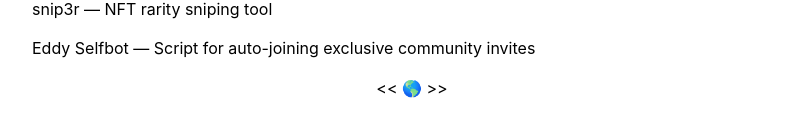
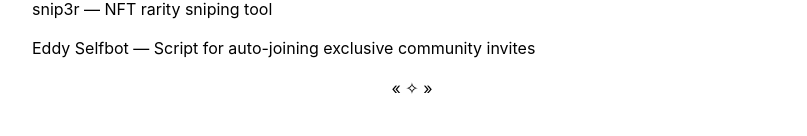
Before and after one commit to eddy-guo/eddyguo-website, a Next.js app: page / in a window 1280 px wide. Shown: the part 596-732 px from the top of the page, without its empty margins (238-1045 px from the left). Built offline with nearby package versions, Linux system fonts and the light colour scheme.

Commit message:
star symbol + changed double arrow symbol

```diff
--- a/pages/index.js
+++ b/pages/index.js
@@ -133,13 +133,13 @@
           <div className="footer">
             <span>
               <Link href="https://d3l-n3st.vercel.app/prev">
-                <a>&lt;&lt;</a>
-              </Link>
+                <a>«</a>
+              </Link>{" "}
               <Link href="https://d3l-n3st.vercel.app/">
-                <a> &#127758; </a>
-              </Link>
+                <a>&#10023;</a>
+              </Link>{" "}
               <Link href="https://d3l-n3st.vercel.app/next">
-                <a>&gt;&gt;</a>
+                <a>»</a>
               </Link>
             </span>
           </div>
```
